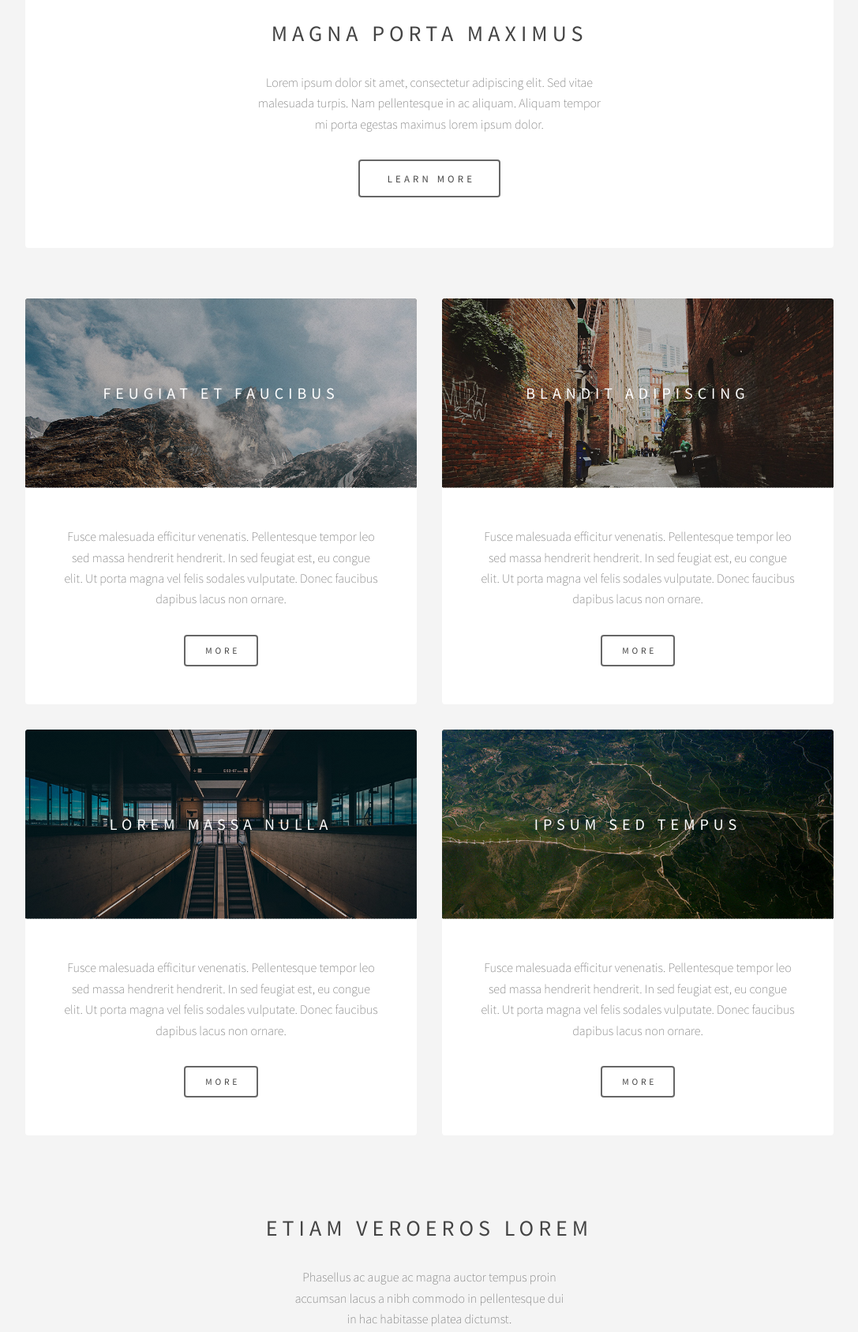
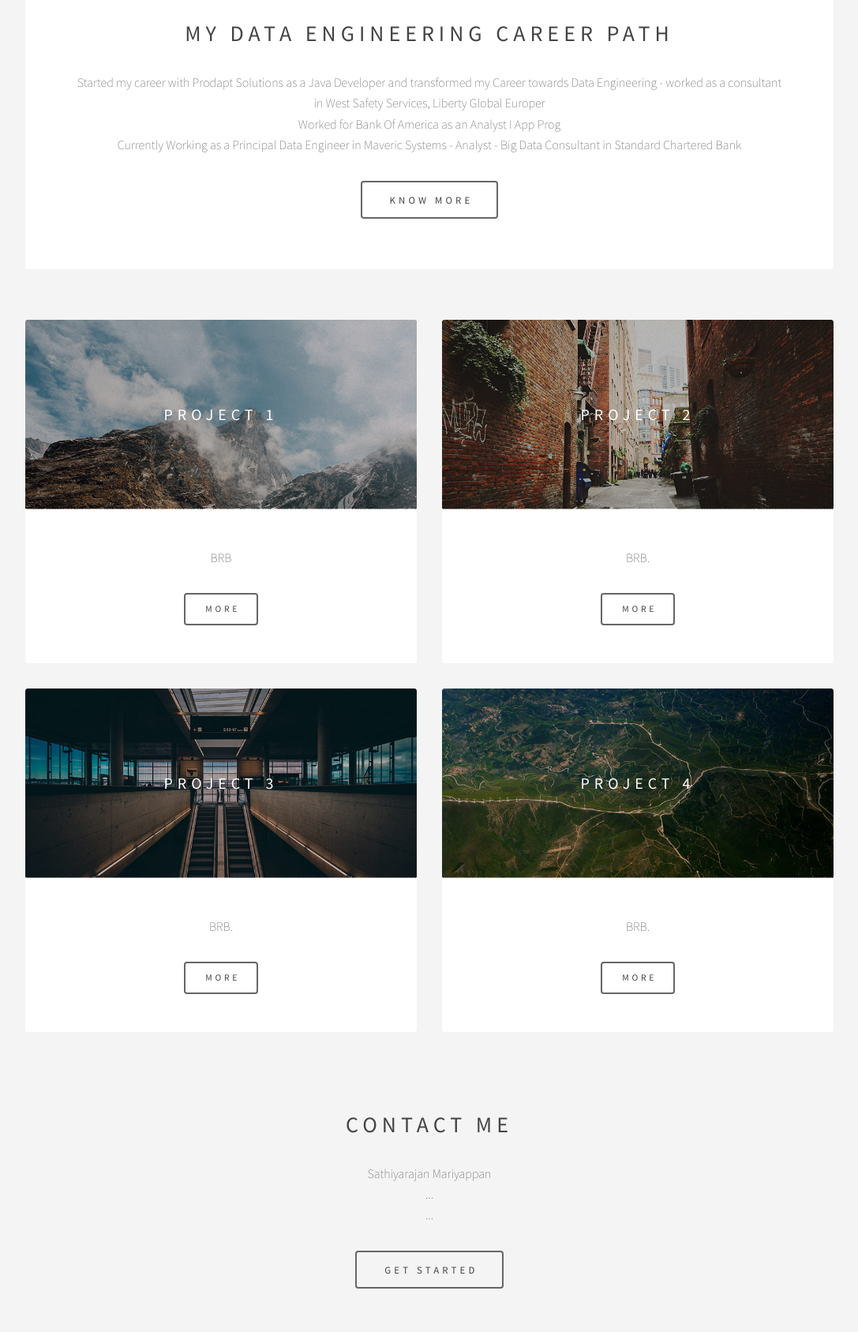
Before and after one commit to Sathiyarajan/sathyadev.github.io, a plain HTML site: page index.html in a window 1280 px wide. Shown: the part 831-2518 px from the top of the page at 79% size, without its empty margins (96-1183 px from the left). Drawn offline with Linux system fonts and the light colour scheme.

Commit message:
Added the code for

```diff
--- a/index.html
+++ b/index.html
@@ -6,7 +6,7 @@
 -->
 <html>
 	<head>
-		<title>Epilogue by TEMPLATED</title>
+		<title>Welcome to Sathiyarajan's Personal Profile</title>
 		<meta charset="utf-8" />
 		<meta name="viewport" content="width=device-width, initial-scale=1" />
 		<link rel="stylesheet" href="assets/css/main.css" />
@@ -16,8 +16,8 @@
 		<!-- Header -->
 			<header id="header" class="alt">
 				<div class="inner">
-					<h1>Epilogue</h1>
-					<p>A free responsive site template by <a href="https://templated.co">TEMPLATED</a></p>
+					<h1>Sathiyarajan Mariyappan</h1>
+					<p>Passionate Data & Devops Engineer will be always build porjects <a href="https://github.com/Sathiyarajan/dnk">here</a></p>
 				</div>
 			</header>
 
@@ -27,12 +27,12 @@
 				<!-- Banner -->
 					<section id="intro" class="main">
 						<span class="icon fa-diamond major"></span>
-						<h2>Magna porta maximus</h2>
-						<p>Lorem ipsum dolor sit amet, consectetur adipiscing elit. Sed vitae<br />
-						malesuada turpis. Nam pellentesque in ac aliquam. Aliquam tempor<br />
-						mi porta egestas maximus lorem ipsum dolor.</p>
+						<h2>My Data Engineering Career path</h2>
+						<p>Started my career with Prodapt Solutions as a Java Developer and transformed my Career towards Data Engineering - worked as a consultant in West Safety Services, Liberty Global Europer<br />
+						Worked for Bank Of America as an Analyst I App Prog <br />
+						Currently Working as a Principal Data Engineer in Maveric Systems - Analyst - Big Data Consultant in Standard Chartered Bank</p>
 						<ul class="actions">
-							<li><a href="#" class="button big">Learn More</a></li>
+							<li><a href="#" class="button big">Know More</a></li>
 						</ul>
 					</section>
 
@@ -41,9 +41,9 @@
 						<article class="item">
 							<header>
 								<a href="#"><img src="images/pic01.jpg" alt="" /></a>
-								<h3>Feugiat et faucibus</h3>
+								<h3>Project 1</h3>
 							</header>
-							<p>Fusce malesuada efficitur venenatis. Pellentesque tempor leo sed massa hendrerit hendrerit. In sed feugiat est, eu congue elit. Ut porta magna vel felis sodales vulputate. Donec faucibus dapibus lacus non ornare.</p>
+							<p>BRB</p>
 							<ul class="actions">
 								<li><a href="#" class="button">More</a></li>
 							</ul>
@@ -51,9 +51,9 @@
 						<article class="item">
 							<header>
 								<a href="#"><img src="images/pic02.jpg" alt="" /></a>
-								<h3>Blandit adipiscing</h3>
+								<h3>Project 2</h3>
 							</header>
-							<p>Fusce malesuada efficitur venenatis. Pellentesque tempor leo sed massa hendrerit hendrerit. In sed feugiat est, eu congue elit. Ut porta magna vel felis sodales vulputate. Donec faucibus dapibus lacus non ornare.</p>
+							<p>BRB.</p>
 							<ul class="actions">
 								<li><a href="#" class="button">More</a></li>
 							</ul>
@@ -61,9 +61,9 @@
 						<article class="item">
 							<header>
 								<a href="#"><img src="images/pic03.jpg" alt="" /></a>
-								<h3>Lorem massa nulla</h3>
+								<h3>Project 3</h3>
 							</header>
-							<p>Fusce malesuada efficitur venenatis. Pellentesque tempor leo sed massa hendrerit hendrerit. In sed feugiat est, eu congue elit. Ut porta magna vel felis sodales vulputate. Donec faucibus dapibus lacus non ornare.</p>
+							<p>BRB.</p>
 							<ul class="actions">
 								<li><a href="#" class="button">More</a></li>
 							</ul>
@@ -71,9 +71,9 @@
 						<article class="item">
 							<header>
 								<a href="#"><img src="images/pic04.jpg" alt="" /></a>
-								<h3>Ipsum sed tempus</h3>
+								<h3>Project 4</h3>
 							</header>
-							<p>Fusce malesuada efficitur venenatis. Pellentesque tempor leo sed massa hendrerit hendrerit. In sed feugiat est, eu congue elit. Ut porta magna vel felis sodales vulputate. Donec faucibus dapibus lacus non ornare.</p>
+							<p>BRB.</p>
 							<ul class="actions">
 								<li><a href="#" class="button">More</a></li>
 							</ul>
@@ -82,10 +82,10 @@
 
 				<!-- CTA -->
 					<section id="cta" class="main special">
-						<h2>Etiam veroeros lorem</h2>
-						<p>Phasellus ac augue ac magna auctor tempus proin<br />
-						accumsan lacus a nibh commodo in pellentesque dui<br />
-						in hac habitasse platea dictumst.</p>
+						<h2>Contact Me</h2>
+						<p>Sathiyarajan Mariyappan<br />
+						...<br />
+						...</p>
 						<ul class="actions">
 							<li><a href="#" class="button big">Get Started</a></li>
 						</ul>
```
